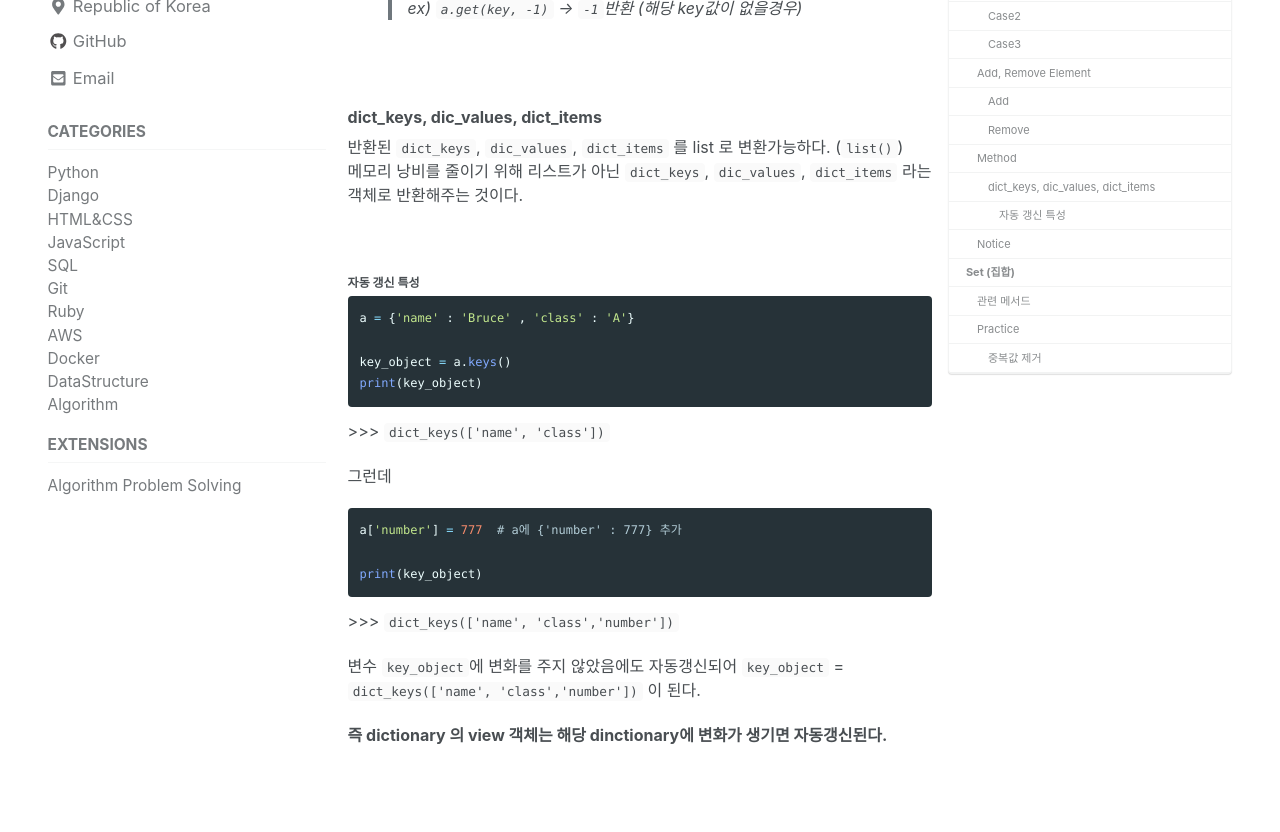
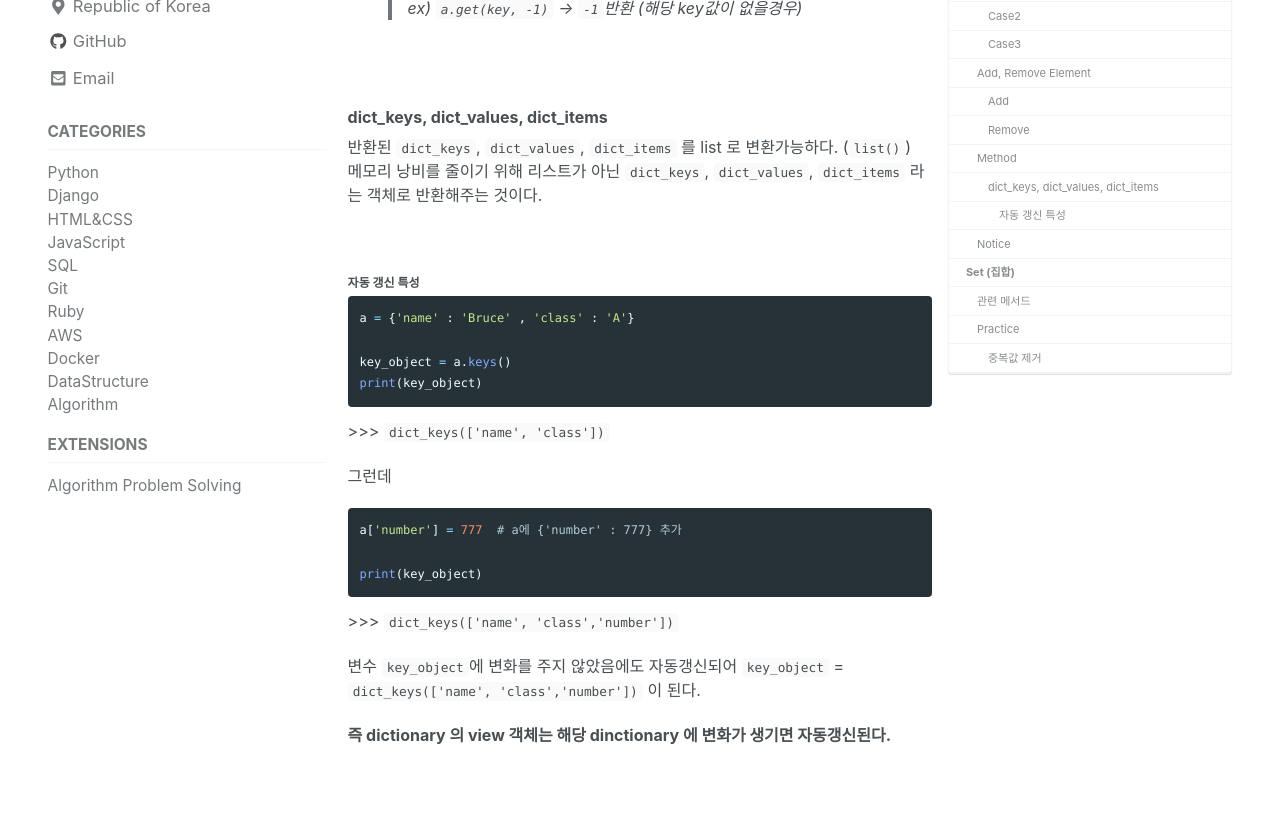
Before and after one commit to devbruce/devbruce.github.io, a Jekyll site: the page built from _posts/Python/2018-01-14-py-04-data+type_dict,set.md, in a window 1280 px wide and 1400 px high, scrolled down 2206 px. Shown: the part 153-985 px from the top of the window. Built offline with Jekyll 4.4.1, drawn with Linux system fonts in a browser that asks for light colours; cached includes are drawn as plain includes; nearby versions of some CDN libraries; comment, search, counter and statistics services are not loaded; some of the changed text lies outside the part shown.

Commit message:
Modify py-04

```diff
--- a/_posts/Python/2018-01-14-py-04-data+type_dictionary,set.md
+++ b/_posts/Python/2018-01-14-py-04-data+type_dict,set.md
@@ -106,10 +106,10 @@ print(dict(example))
 
 <br>
 
-### dict\_keys, dic\_values, dict\_items
+### dict\_keys, dict\_values, dict\_items
 
-반환된 `dict_keys`, `dic_values`, `dict_items` 를 list 로 변환가능하다. (`list()`)
-메모리 낭비를 줄이기 위해 리스트가 아닌 `dict_keys`, `dic_values`, `dict_items` 라는 객체로 반환해주는 것이다.
+반환된 `dict_keys`, `dict_values`, `dict_items` 를 list 로 변환가능하다. (`list()`)
+메모리 낭비를 줄이기 위해 리스트가 아닌 `dict_keys`, `dict_values`, `dict_items` 라는 객체로 반환해주는 것이다.
 
 <br>
 
@@ -135,7 +135,7 @@ print(key_object)
 변수 `key_object`에 변화를 주지 않았음에도
 자동갱신되어 `key_object` = `dict_keys(['name', 'class','number'])` 이 된다.
 
-**즉 dictionary 의 view 객체는 해당 dinctionary에 변화가 생기면 자동갱신된다.**
+**즉 dictionary 의 view 객체는 해당 dinctionary 에 변화가 생기면 자동갱신된다.**
 
 <br><br>
 
```
Also changed, not shown: other parts of _posts/Python/2018-01-14-py-04-data+type_dict,set.md (+1 -1 lines).
